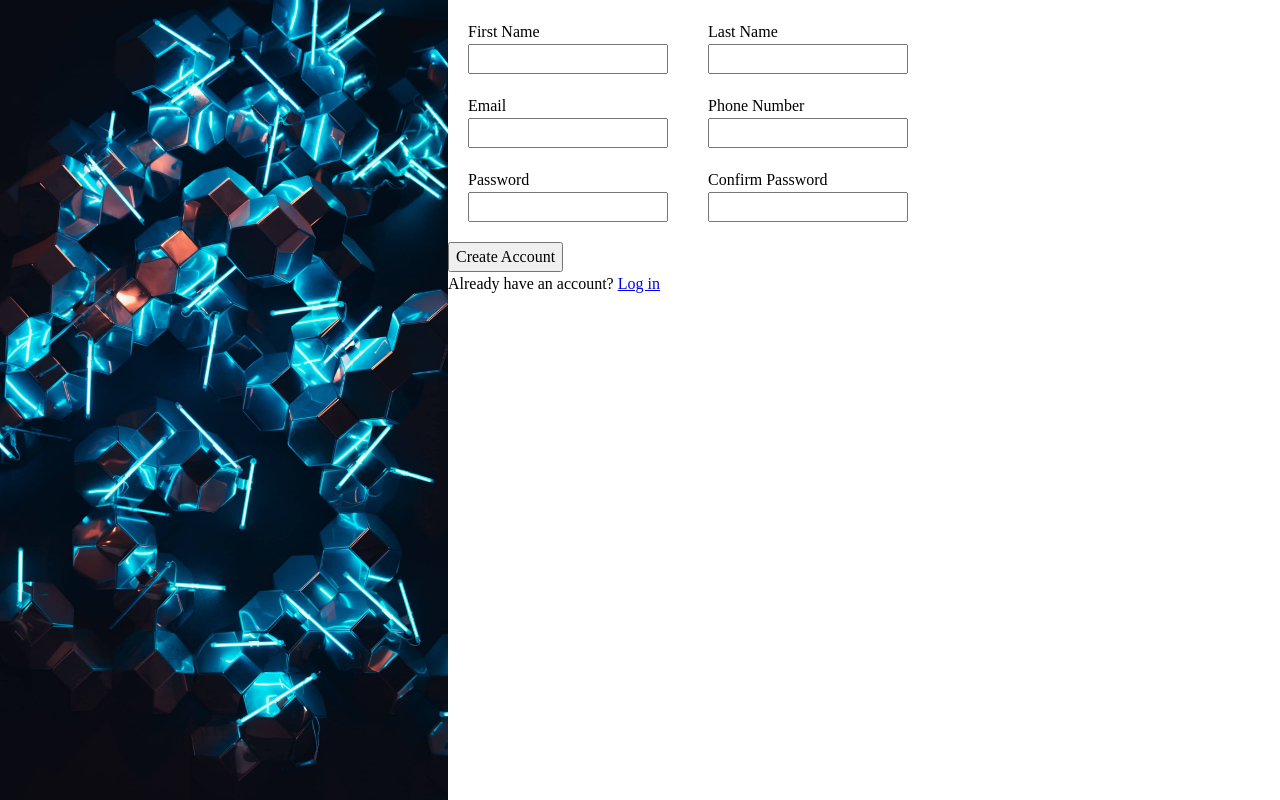
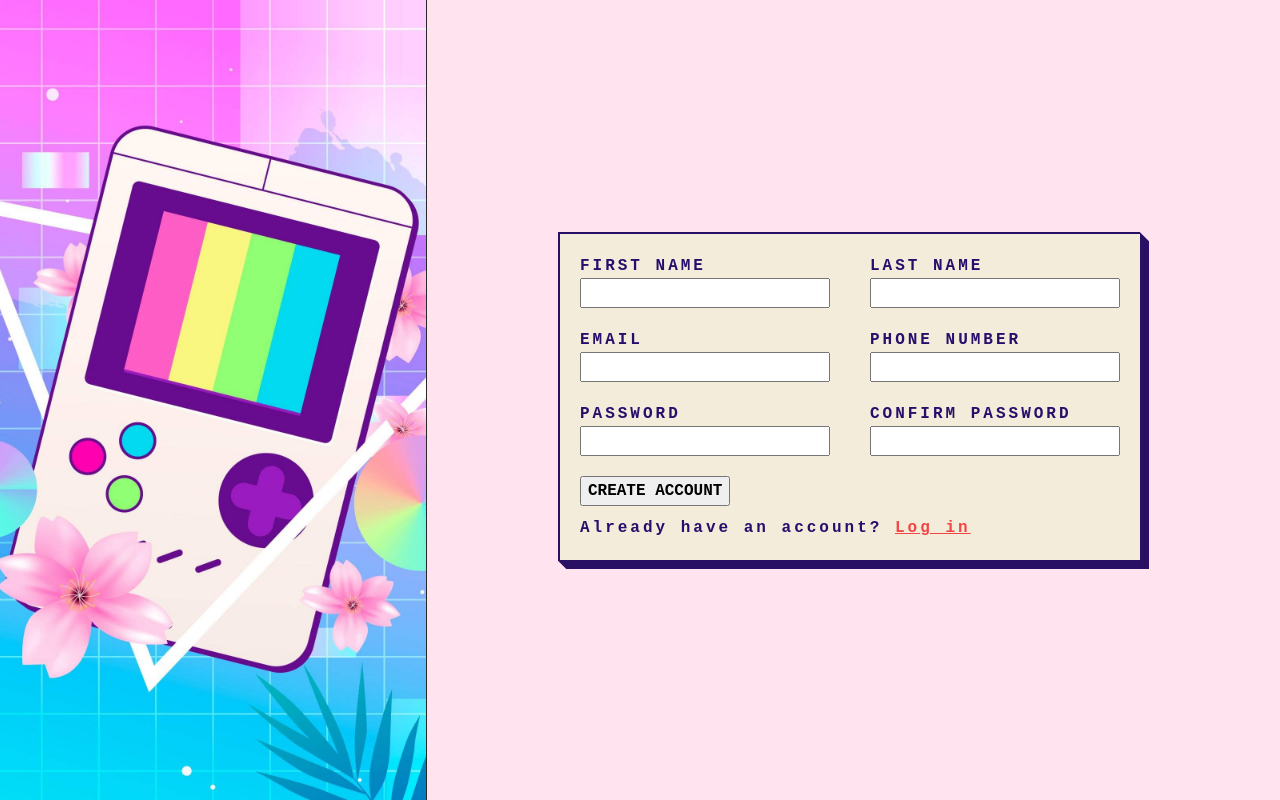
Before and after one commit to ctomat/substratum-form, a plain HTML site: page index.html in a window 1280 px wide. Drawn offline with Linux system fonts and the light colour scheme.

Commit message:
Style form container, add fonts and colors

```diff
--- a/index.html
+++ b/index.html
@@ -12,42 +12,46 @@
         <div class="banner-container">
 
         </div>
-        <div class="form-container">
+        <div class="right-container">
+            <div class="notch-top">
+                <div class="form-container notch-bottom">
                     <form action="" method="post">
                         <fieldset class="text-inputs-container">
                             <div class="text-input-wrap">
-                        <label for="first-name">First Name</label>
+                                <label for="first-name">FIRST NAME</label>
                                 <input type="text" name="first-name" id="first-name">
                             </div>
                             <div class="text-input-wrap">
-                        <label for="last-name">Last Name</label>
+                                <label for="last-name">LAST NAME</label>
                                 <input type="text" name="last-name" id="last-name">
                             </div>
                         </fieldset>
                         <fieldset class="text-inputs-container">
                             <div class="text-input-wrap">
-                        <label for="email">Email</label>
+                                <label for="email">EMAIL</label>
                                 <input type="email" name="email" id="email">
                             </div>
                             <div class="text-input-wrap">
-                        <label for="phone-number">Phone Number</label>
+                                <label for="phone-number">PHONE NUMBER</label>
                                 <input type="text"  pattern="[0-9]+" inputmode="numeric" name="phone-number" id="phone-number">
                             </div>
                         </fieldset>
                         <fieldset class="text-inputs-container">
                             <div class="text-input-wrap">
-                        <label for="password">Password</label>
+                                <label for="password">PASSWORD</label>
                                 <input type="password" name="password" id="password">
                             </div>
                             <div class="text-input-wrap">
-                        <label for="confirm-password">Confirm Password</label>
+                                <label for="confirm-password">CONFIRM PASSWORD</label>
                                 <input type="password"  pattern="[0-9]+" inputmode="numeric" name="confirm-password" id="confirm-password">
                             </div>
                         </fieldset>
-                <button type="submit">Create Account</button>
+                        <div class="buttons">
+                            <button type="submit">CREATE ACCOUNT</button>
+                            <p>Already have an account? <a href="#">Log in</a></p>
+                        </div>
                     </form>
-            <div>
-                <p>Already have an account? <a href="#">Log in</a></p>
+                </div>
             </div>
         </div>
     </div>
--- a/styles/styles.css
+++ b/styles/styles.css
@@ -1,17 +1,81 @@
 @import "./reset.css";
 
+html {
+    font-family: 'Courier New', Courier, monospace;
+    font-weight: 600;
+    letter-spacing: 3px;
+    color: #280E6C;
+}
 .container {
     display: flex;
 }
 
 .banner-container {
-    width: 35%;
+    width: 50%;
     height: 100vh;
-    background-image: url('../assets/images/banner.jpg');
+    background-image: url('../assets/images/banner2.jpg');
     background-position: center;
     background-repeat: no-repeat;
     background-size: cover;
+    border-right: #282828 1px solid;
+    box-shadow: 30px 0 5px -2px #282828;
+}
 
+.notch-top {
+    background-color: #2A1065;
+    position: relative;
+    z-index: 0;
+}
+
+.notch-top::after {
+    content: "";
+    position:absolute;
+    z-index: 0;
+    right: -21px;
+    top: -38px;
+    width:40px;
+    height:40px;
+    transform:rotate(45deg);
+    background-color:#FFE3EF;
+    z-index: 1000;
+}
+
+.notch-bottom {
+    position: relative;
+    z-index: 0;
+}
+
+.notch-bottom::after {
+    content: "";
+    position:absolute;
+    z-index: 1000;
+    left: -31px;
+    bottom: -40px;
+    width:40px;
+    height:40px;
+    transform:rotate(45deg);
+    background-color:#FFE3EF;
+    z-index: 1000;
+}
+
+.right-container {
+    background-color: #FFE3EF;
+    width: 100%;
+    display: flex;
+    justify-content: center;
+    align-items: center;
+}
+
+.form-container {
+    margin-top: 7px;
+    margin-left: 7px;
+    background-color: #F3ECDA;
+    border: solid 2px #2A1065;
+    bottom: 7px;
+    right: 7px;
+    position: relative;
+    width: fit-content;
+    height: fit-content;
 }
 
 .text-inputs-container {
@@ -23,5 +87,18 @@
 .text-input-wrap {
     display: flex;
     flex-direction: column;
-    width: 200px;
+    width: 250px;
 }
+
+.buttons {
+    margin: 0px 0px 20px 20px;
+}
+
+.buttons button {
+    width: fit-content;
+    margin-bottom: 10px;
+}
+
+a {
+    color: #F34544;
+}
```
Also changed, not shown: assets/images/banner2.jpg (added). Lines whose indentation alone changed are shown as unchanged.
